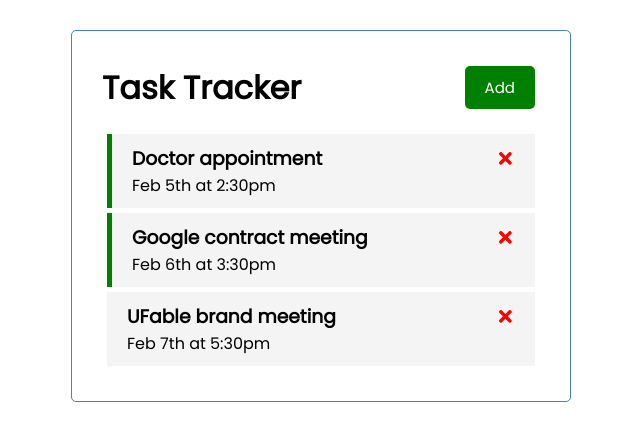
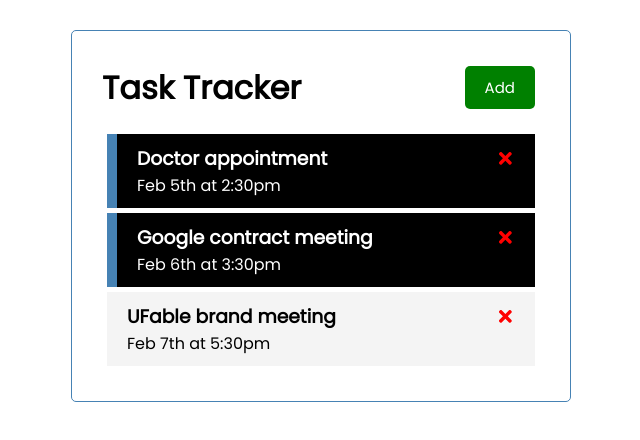
Before and after one commit to artfct/Simple-Todo-Reminder, a React (Create React App) app in the folder react-task-tracker/: page / in a window 1280 px wide. Shown: the top 440 px of the page, without its empty margins (319-959 px from the left). Built offline with nearby package versions, Linux system fonts and the light colour scheme.

Commit message:
Updated black and white UX of reminder function

```diff
--- a/react-task-tracker/src/index.css
+++ b/react-task-tracker/src/index.css
@@ -62,10 +62,15 @@ body {
 }
 
 .task.reminder {
-  border-left: 5px solid green;
+  border-left: 10px solid steelblue;
+  background: rgb(0, 0, 0);
 }
 
-.task h3 {
+.task.reminder h3, .task.reminder p{
+  color: rgb(255, 255, 255);
+}
+
+.task h3{
   display: flex;
   align-items: center;
   justify-content: space-between;
```
